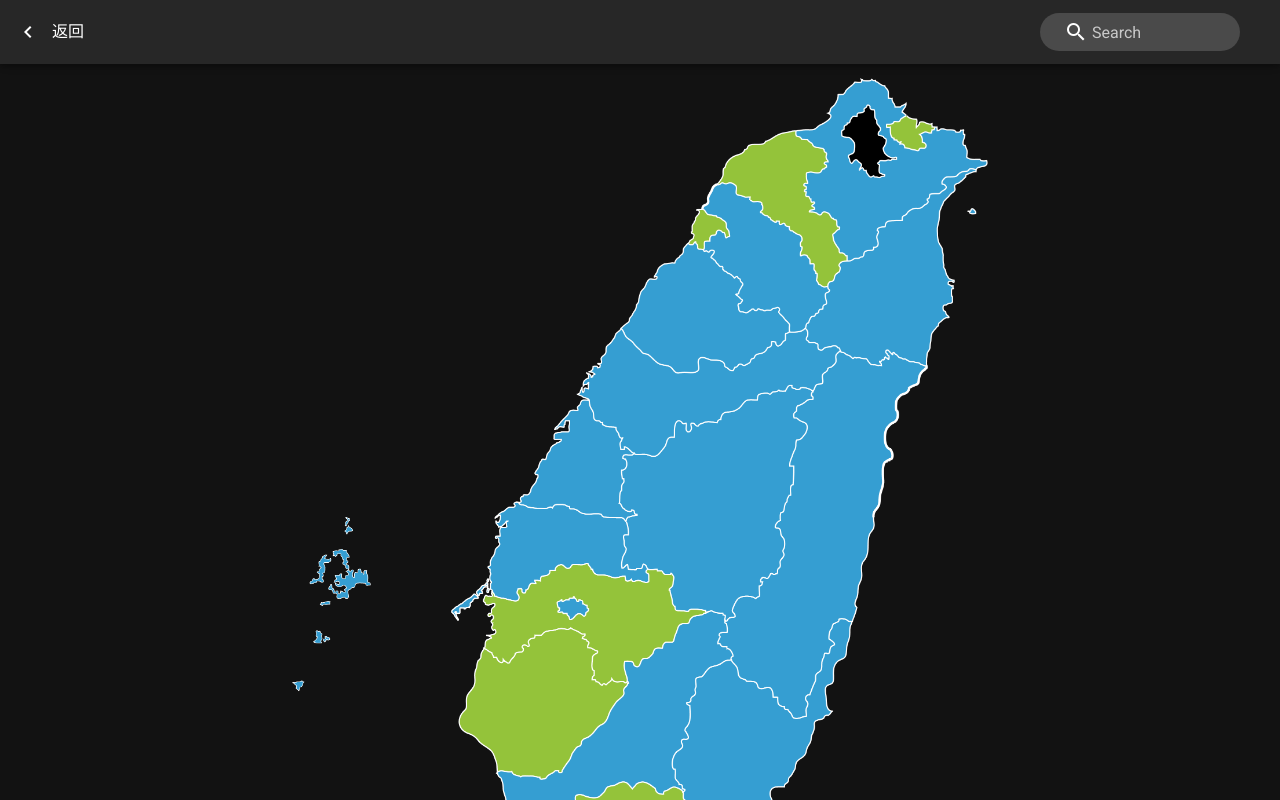
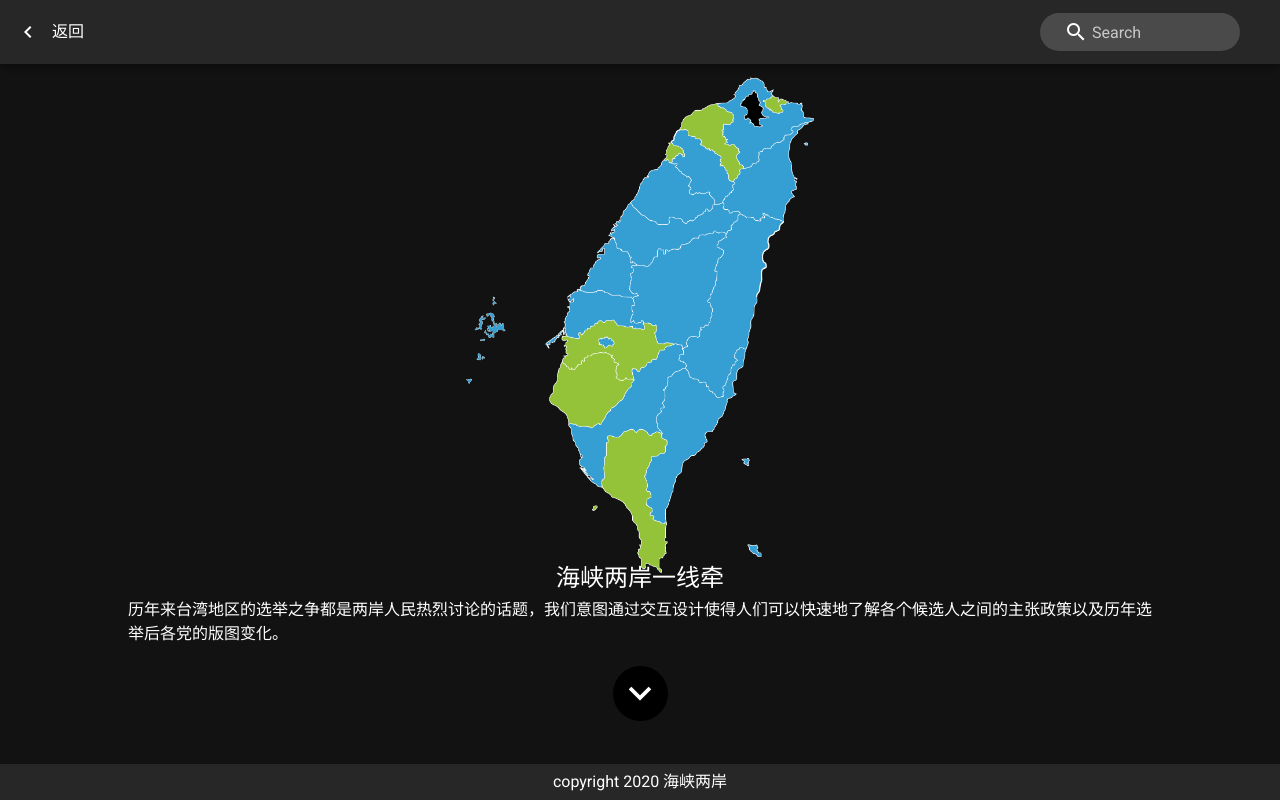
Before and after one commit to jameslahm/taiwan-election, a Vue app: page /#/ in a window 1280 px wide. Shown: the top 800 px of the page. Built offline with nearby package versions, Linux system fonts and the light colour scheme.

Commit message:
fix: image responsive

```diff
--- a/src/App.vue
+++ b/src/App.vue
@@ -33,7 +33,7 @@
 						选举情况
 					</v-list-item-content>
 				</v-list-item>
-				<v-list-item :to="`/search`">
+				<v-list-item :to="`/person/0`">
 					<v-list-item-icon>
 						<v-icon>mdi-account-box</v-icon>
 					</v-list-item-icon>
--- a/src/views/Welcome.vue
+++ b/src/views/Welcome.vue
@@ -3,7 +3,7 @@
 		<v-img
 			contain
 			src="../assets/2018.svg"
-			width="60%"
+			:width="$vuetify.breakpoint.smAndDown?`60%`:`30%`"
 			height="50%"
 			class="mx-auto"
 		>
```
